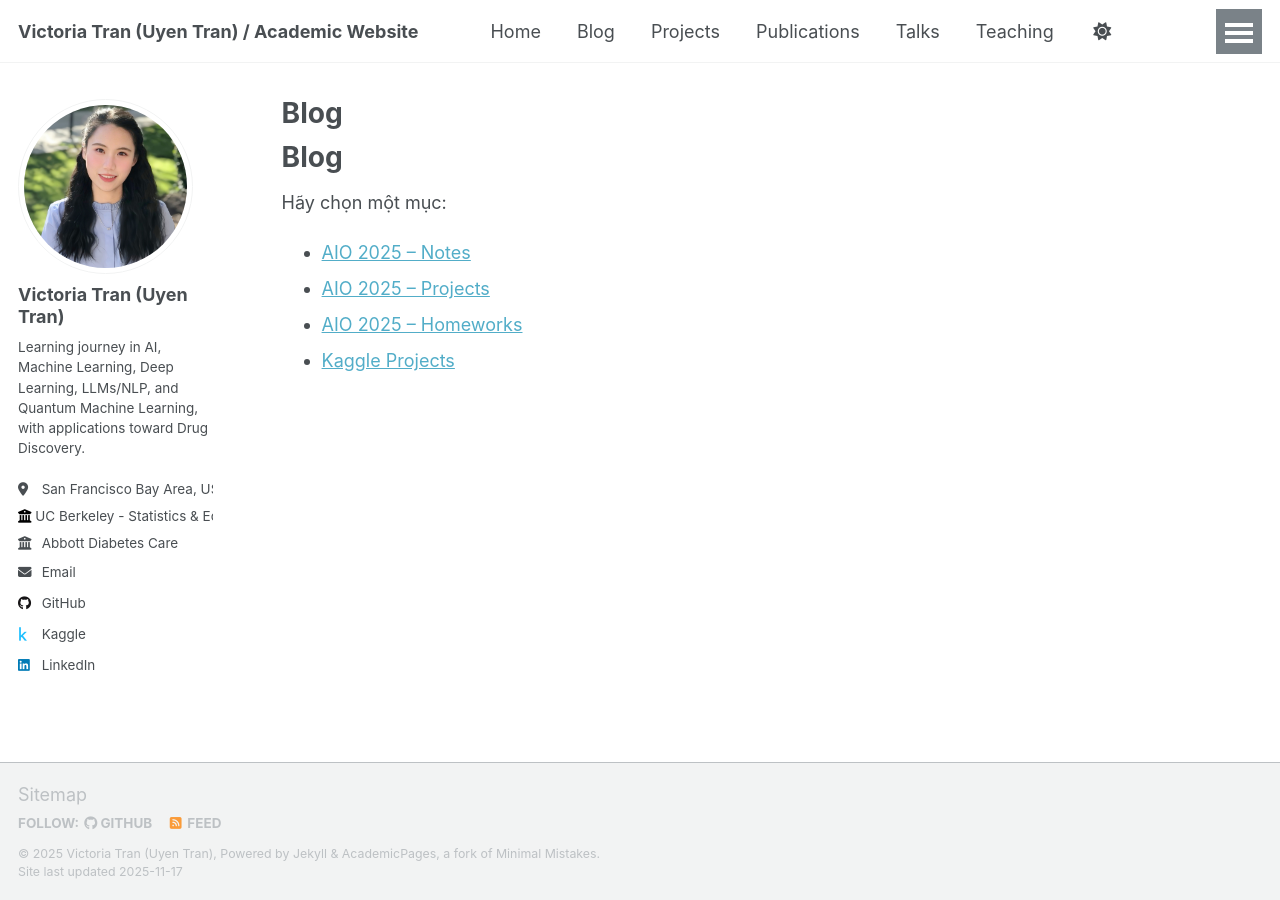
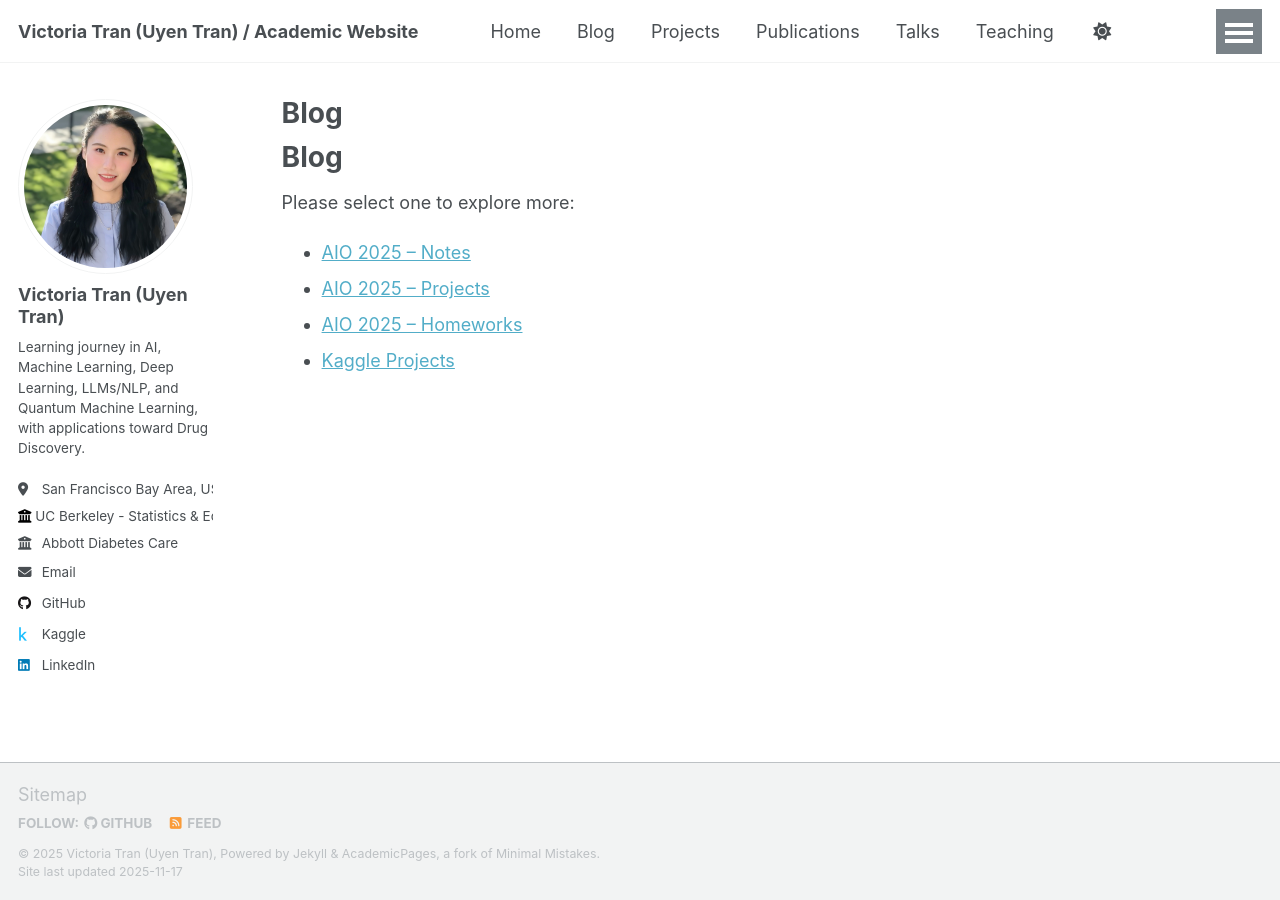
Before and after one commit to uyentran9/uyentran-ai-blog, a Jekyll site: the page built from _pages/year-archive.html, in a window 1280 px wide. Built offline with Jekyll 4.4.1, drawn with Linux system fonts in a browser that asks for light colours; a script that is not in the unit is left out.

Commit message:
Update prompt language in year-archive.html

```diff
--- a/_pages/year-archive.html
+++ b/_pages/year-archive.html
@@ -6,7 +6,7 @@ author_profile: true
 ---
 
 <h1>Blog</h1>
-<p>Hãy chọn một mục:</p>
+<p>Please select one to explore more:</p>
 
 <ul>
   <li><a href="{{ site.baseurl }}/blog/notes/">AIO 2025 – Notes</a></li>
```
